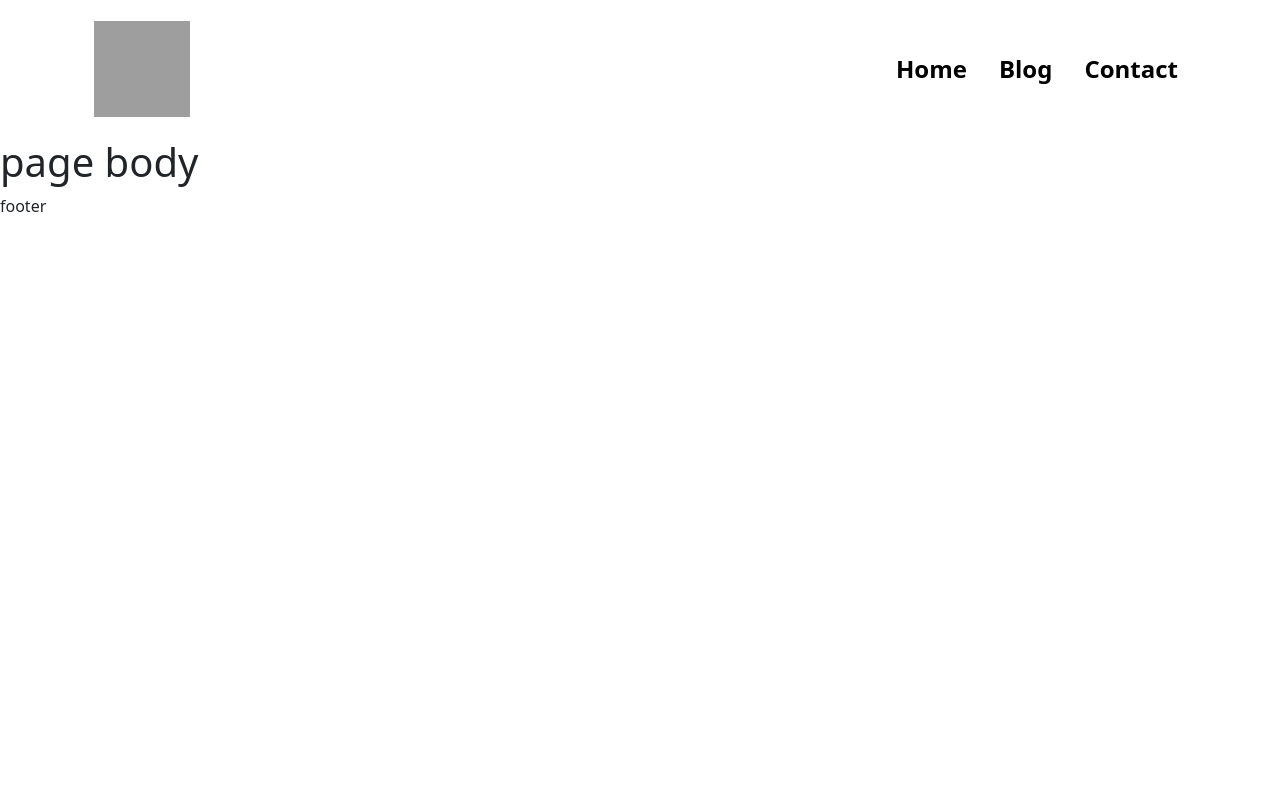
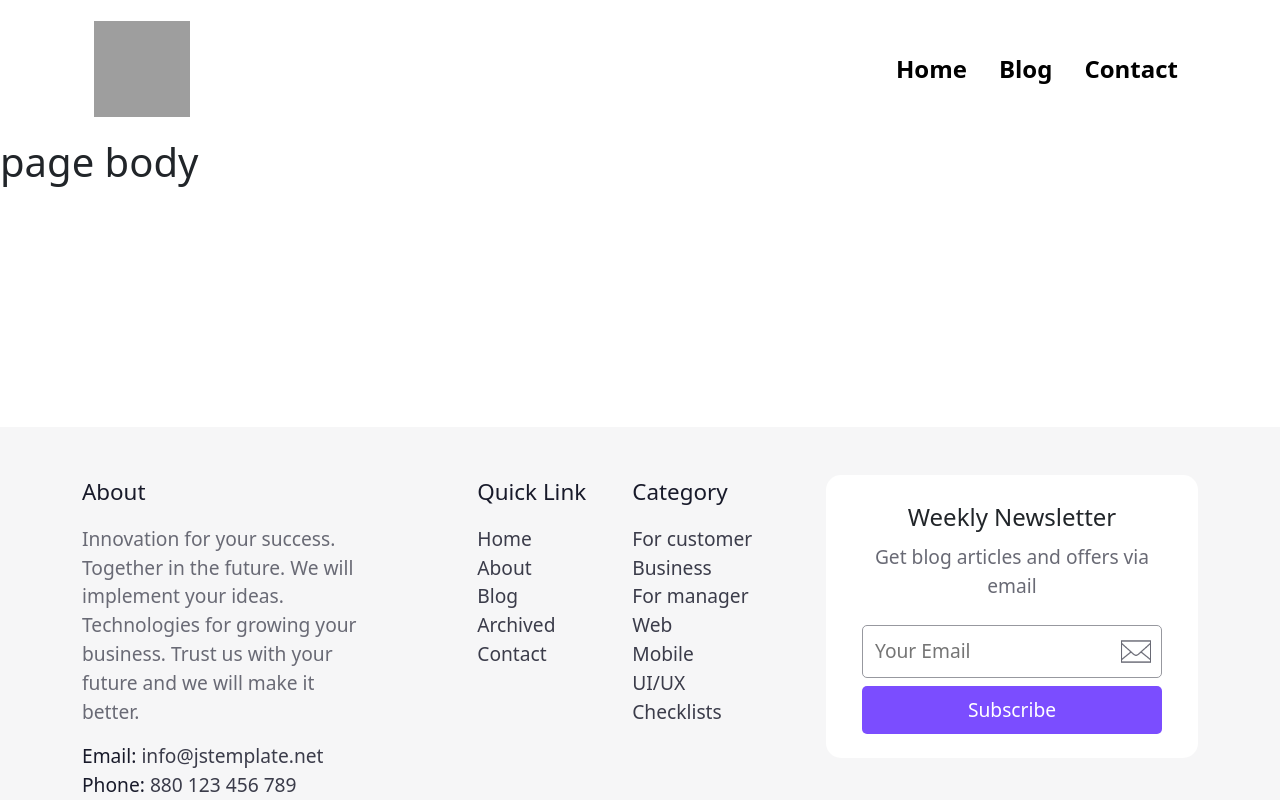
Before and after one commit to ivanLFN/nuxt-blog, a Nuxt app: page / in a window 1280 px wide. Built offline with nearby package versions, Linux system fonts and the light colour scheme; grey boxes are pictures that could not be loaded.

Commit message:
update(FooterComponent.vue): update st yle for footer. Adding babel config file

```diff
--- /dev/null
+++ b/babel.config.js
@@ -0,0 +1,3 @@
+module.exports = {
+  presets: ["@babel/preset-env"]
+}
--- a/components/Footer.vue
+++ /dev/null
@@ -1,5 +0,0 @@
-<template>
-  <div>
-    footer
-  </div>
-</template>
--- /dev/null
+++ b/components/FooterComponent.vue
@@ -0,0 +1,235 @@
+<template>
+  <div class="general-footer pt-5">
+    <div class="container">
+      <div class="row footer">
+        <div class="d-flex flex-column flex-md-row">
+          <div class="col-12 col-md-3">
+            <div class="footer-header">
+              About
+            </div>
+            <div class="footer-slogan mt-3">
+              Innovation for your success. Together in the future. We will implement your ideas. Technologies for growing your business. Trust us with your future and we will make it better.
+            </div>
+            <div class="general-info mt-3">
+              <span class="general-info-header">Email:</span> info@jstemplate.net <br>
+              <span class="general-info-header">Phone:</span> 880 123 456 789
+            </div>
+          </div>
+          <div class="col-12 col-md-5">
+            <div class="d-flex justify-content-center text-center">
+              <div class="offset-2 col-4">
+                <div class="d-flex flex-column align-items-start">
+                  <div class="footer-header">
+                    Quick Link
+                  </div>
+                  <ul class="pl-0 mt-3 text-start">
+                    <li>
+                      <a
+                        href="#"
+                        class="footer-link"
+                      >Home</a>
+                    </li>
+                    <li>
+                      <a
+                        href="#"
+                        class="footer-link"
+                      >About</a>
+                    </li>
+                    <li>
+                      <a
+                        href="#"
+                        class="footer-link"
+                      >Blog</a>
+                    </li>
+                    <li>
+                      <a
+                        href="#"
+                        class="footer-link"
+                      >Archived</a>
+                    </li>
+                    <li>
+                      <a
+                        href="#"
+                        class="footer-link"
+                      >Contact</a>
+                    </li>
+                  </ul>
+                </div>
+              </div>
+              <div class="col-4">
+                <div class="d-flex flex-column align-items-start">
+                  <div class="footer-header">
+                    Category
+                  </div>
+                  <ul class="pl-0 mt-3 text-start">
+                    <li>
+                      <a
+                        href="#"
+                        class="footer-link"
+                      >For customer</a>
+                    </li>
+                    <li>
+                      <a
+                        href="#"
+                        class="footer-link"
+                      >Business</a>
+                    </li>
+                    <li>
+                      <a
+                        href="#"
+                        class="footer-link"
+                      >For manager</a>
+                    </li>
+                    <li>
+                      <a
+                        href="#"
+                        class="footer-link"
+                      >Web</a>
+                    </li>
+                    <li>
+                      <a
+                        href="#"
+                        class="footer-link"
+                      >Mobile</a>
+                    </li>
+                    <li>
+                      <a
+                        href="#"
+                        class="footer-link"
+                      >UI/UX</a>
+                    </li>
+                    <li>
+                      <a
+                        href="#"
+                        class="footer-link"
+                      >Checklists</a>
+                    </li>
+                  </ul>
+                </div>
+              </div>
+            </div>
+          </div>
+          <div class="col-12 col-md-4">
+            <div class="news-form px-5">
+              <div class="text-center">
+                <div
+                  class="pt-4"
+                  style="font-size: 1.5rem; font-weight: 450;"
+                >
+                  Weekly Newsletter
+                </div>
+                <div class="form-header mt-2">
+                  Get blog articles and offers via email
+                </div>
+              </div>
+              <div>
+                <form
+                  action="/subscribe"
+                  method="post"
+                >
+                  <div class="row mt-4">
+                    <div class="form-input d-flex">
+                      <input
+                        id="email"
+                        class="input"
+                        placeholder="Your Email"
+                        type="email"
+                        name="email"
+                        required
+                      >
+                      <img
+                        class="form-img"
+                        src="/images/letter-50.png"
+                        alt="letter"
+                      >
+                    </div>
+                    <a
+                      class="submit-btn text-center mt-2 mb-4"
+                      type="submit"
+                    >Subscribe</a>
+                  </div>
+                </form>
+              </div>
+            </div>
+          </div>
+        </div>
+      </div>
+    </div>
+  </div>
+</template>
+
+<style scoped>
+
+.footer-link {
+  text-decoration: none;
+  color: #3B3C4A;
+}
+.general-footer {
+  background-color: #F6F6F7;
+  font-size: 1.2rem;
+  font-weight: 300;
+}
+
+.general-info-header {
+  color: #181A2A;
+  font-weight: bolder;
+}
+
+.general-info {
+  color: #3B3C4A;
+}
+
+.footer-slogan {
+  color: #696A75;
+  font-weight: 250;
+}
+
+.footer-header {
+  font-size: 1.4rem;
+  color: #181A2A;
+  font-weight: 450;
+}
+
+ul, ol {
+  list-style: none;
+  padding: 0;
+  margin: 0;
+  color: #3B3C4A;
+  font-weight: 250;
+}
+
+.form-header {
+  color: #696A75;
+}
+
+.form-input {
+  padding: 10px;
+  border: 1px solid #97989F;
+  border-radius: 5px;
+}
+
+.input {
+  width: 100%;
+  border: none;
+}
+
+.form-img {
+  width: 30px;
+  height: auto;
+  margin-left: 10px;
+}
+
+.news-form {
+  background-color: white;
+  border-radius: 15px;
+}
+
+.submit-btn {
+  background-color: #7B4DFF;
+  padding: 10px 0;
+  border-radius: 5px;
+  color: white;
+  text-decoration: none;
+  font-weight: 350;
+}
+</style>
--- a/layouts/Default.vue
+++ b/layouts/Default.vue
@@ -1,19 +1,39 @@
 <template>
-  <div>
-    <MenuNav />
-    <nuxt />
-    <Footer />
+  <div class="wrapper">
+    <div class="menu-nav">
+      <MenuNav />
+    </div>
+    <div class="content">
+      <nuxt />
+    </div>
+    <div class="footer">
+      <FooterComponent />
+    </div>
   </div>
 </template>
 
 <script>
 import MenuNav from '~/components/MenuNav.vue'
-import Footer from '~/components/Footer.vue'
+import FooterComponent from '~/components/FooterComponent.vue'
 
 export default {
   components: {
     MenuNav,
-    Footer
+    FooterComponent
   }
 }
 </script>
+
+<style scoped>
+.wrapper {
+  position: relative;
+  min-height: 100vh;
+}
+
+.footer {
+  position: absolute;
+  left: 0;
+  bottom: 0;
+  width: 100%;
+}
+</style>
--- a/package.json
+++ b/package.json
@@ -17,7 +17,9 @@
     "vue-template-compiler": "^2.7.10"
   },
   "devDependencies": {
+    "@babel/core": "^7.23.9",
     "@babel/eslint-parser": "^7.23.10",
+    "@babel/preset-env": "^7.23.9",
     "@vue/eslint-config-prettier": "^9.0.0",
     "eslint": "^8.56.0",
     "eslint-config-standard": "^17.1.0",
```
Also changed, not shown: static/images/letter-50.png (added), 1 other file (tests, documents, lock files or other folders).
